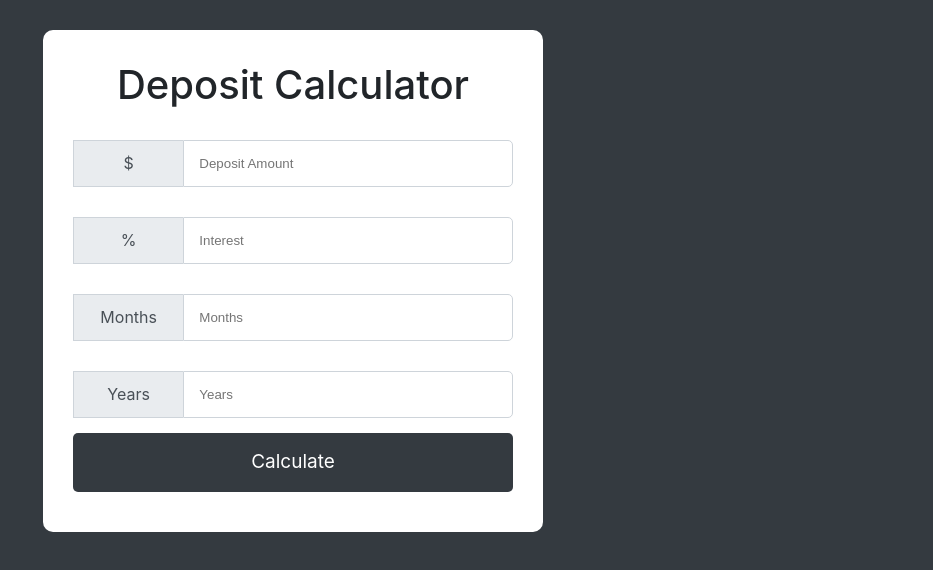
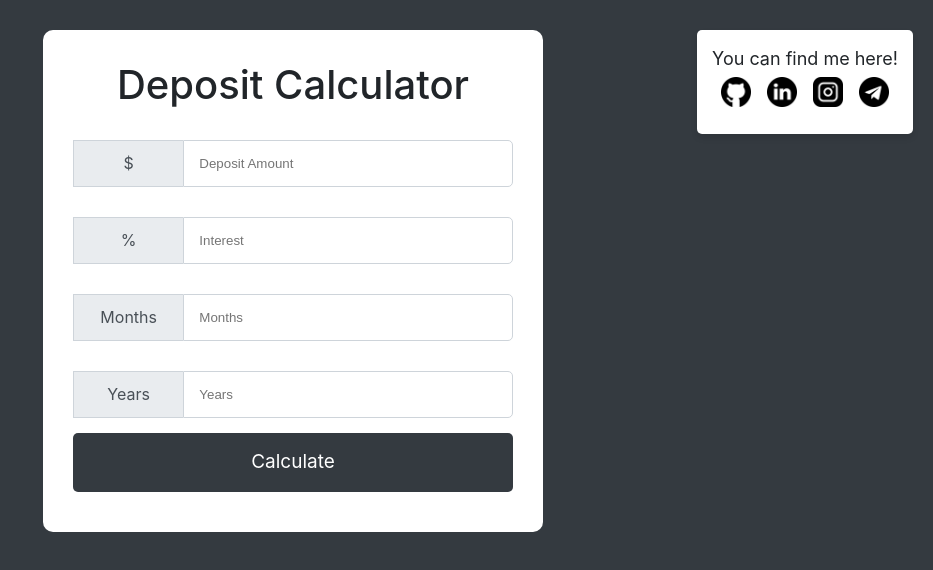
Before and after one commit to Vandrosov99/depositCalculator, a website: page dist/index.html in a window 1280 px wide. Shown: the whole page, without its empty margins (347-1280 px from the left). Drawn offline with Linux system fonts and the light colour scheme.

Commit message:
add_contact

```diff
--- a/scss/style.scss
+++ b/scss/style.scss
@@ -166,6 +166,46 @@ body {
     display: none;
 }
 
+// contact
+.contact {
+    padding: 15px;
+    background: #fff;
+    border-radius: 5px;
+    box-shadow: 0 4px 6px rgba(0, 0, 0, 0.1);
+    top: 30px;
+    right: 20px;
+    position: absolute;
+    display: flex;
+    flex-direction: column;
+    font-size: 18px;
+
+    .contact__links {
+        display: flex;
+        flex-direction: row;
+        justify-content: center;
+
+        .contact__item {
+            margin: 5px 8px;
+
+            img {
+                width: 30px;
+                height: 30px;
+            }
+        }
+    }
+
+}
+
+
+// mobile
+
+@media(max-width:998px) {
+    .contact {
+        display: none;
+
+    }
+}
+
 // mobile
 
 // @media(min-width:1024px) and (max-width:1366px) {
```
Also changed, not shown: dist/css/style.css, dist/icons/github.png (added), dist/icons/instagram.png (added), dist/icons/linkedin.png (added), dist/icons/telegram.png (added), dist/index.html.
